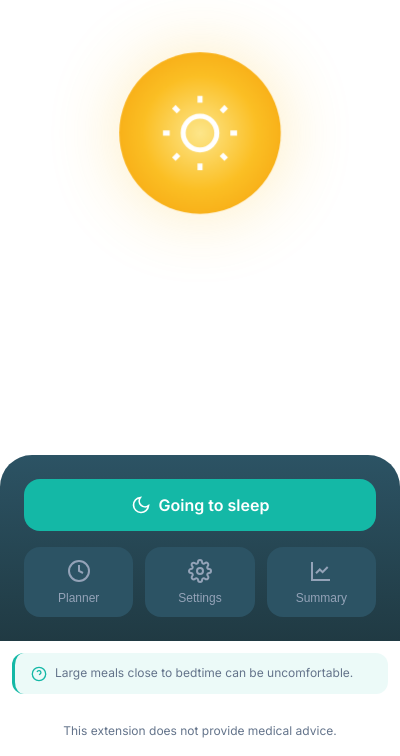
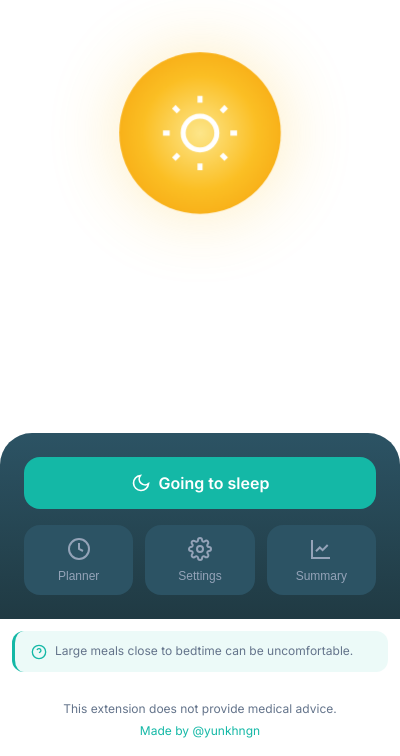
Before and after one commit to yunkhngn/better-sleep, a browser extension: page popup.html in a window 400 px wide. Shown: the part 88-844 px from the top of the page. Drawn offline with Linux system fonts and the light colour scheme.

Commit message:
feat: add credit link to @yunkhngn GitHub in footer

```diff
--- a/popup.html
+++ b/popup.html
@@ -360,6 +360,7 @@
     <!-- Footer -->
     <div class="app-footer">
       <p class="footer-text">This extension does not provide medical advice.</p>
+      <a href="https://github.com/yunkhngn" target="_blank" class="footer-credit">Made by @yunkhngn</a>
     </div>
   </div>
 
--- a/styles.css
+++ b/styles.css
@@ -1180,6 +1180,19 @@ body {
   color: var(--light-text-secondary);
 }
 
+.footer-credit {
+  display: block;
+  font-size: var(--font-size-xs);
+  color: var(--accent-teal);
+  text-decoration: none;
+  margin-top: var(--space-1);
+  transition: opacity var(--transition-fast);
+}
+
+.footer-credit:hover {
+  opacity: 0.8;
+}
+
 /* ========================================
    Utility Classes
    ======================================== */
```
